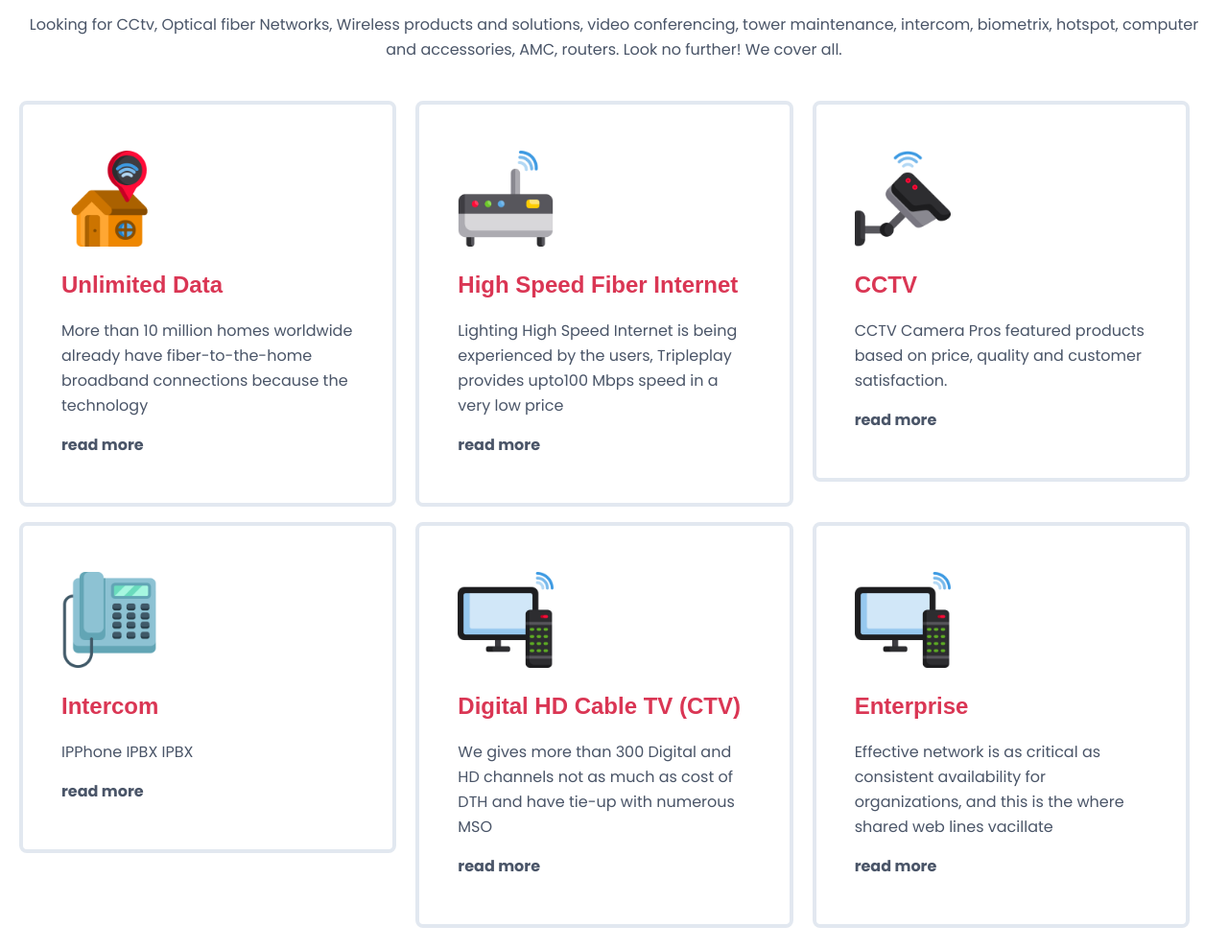
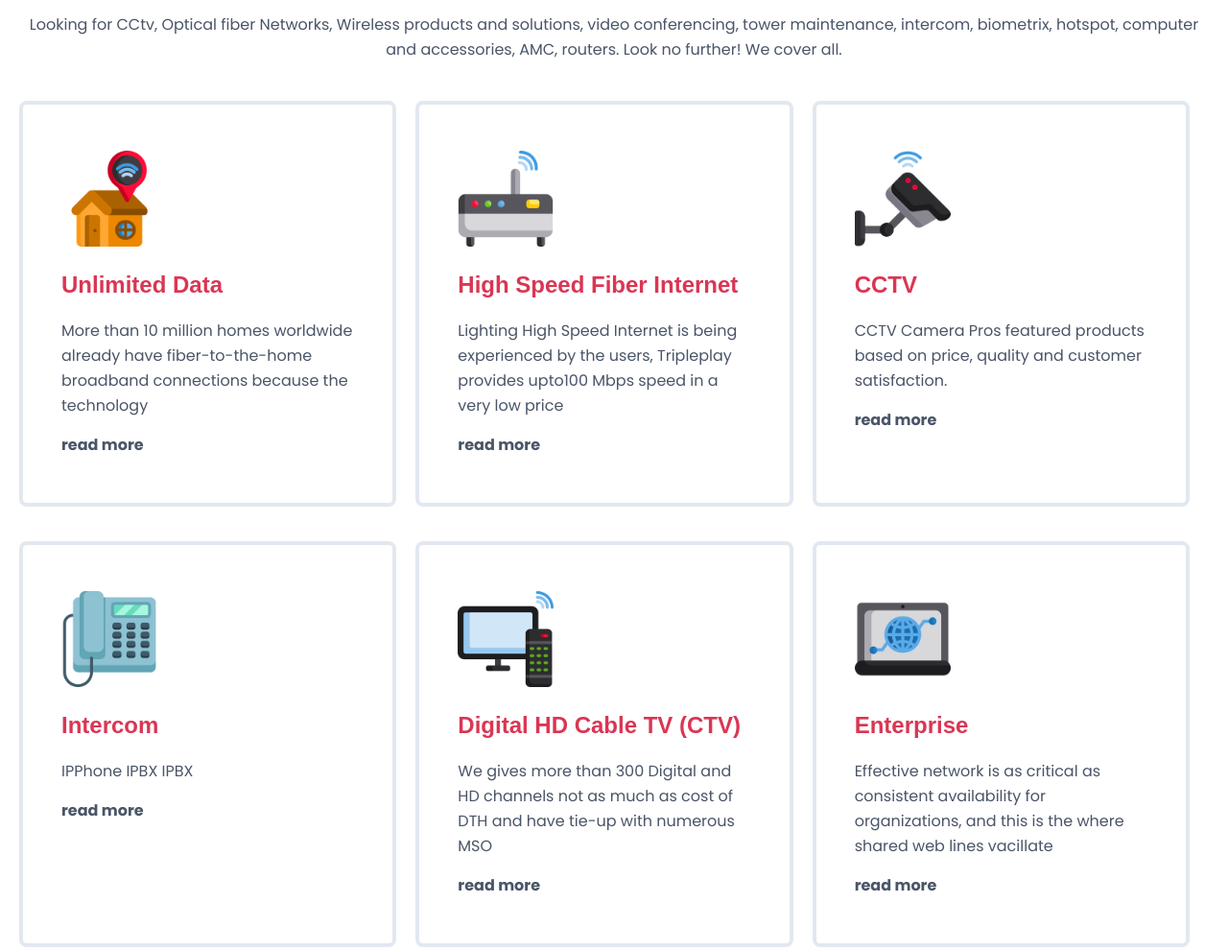
Before and after one commit to NaveenKharwar/jk-technologies, a Gatsby site: page / in a window 1280 px wide. Shown: the part 1635-2625 px from the top of the page at 96% size. Built offline with nearby package versions, Linux system fonts and the light colour scheme; Gatsby itself is replaced by a stand-in of ours; a web font is replaced by a local one.

Commit message:
- Cards fixed

```diff
--- a/src/components/sections/ServicesCard.js
+++ b/src/components/sections/ServicesCard.js
@@ -3,8 +3,8 @@ import { Link } from "gatsby"
 
 const ServicesCard = props => {
   return (
-    <div className="services-card__container">
-      <div className="services-card">
+    <div className="services-card__container flex mb-5">
+      <div className="services-card flex-1">
         <div style={{ width: `100px` }}>
           <img
             className="mb-5"
--- a/src/components/sections/services.js
+++ b/src/components/sections/services.js
@@ -75,7 +75,7 @@ export default class Services extends Component {
           />
           <ServicesCard
             data={{
-              imgUrl: television,
+              imgUrl: laptop,
               title: "Enterprise",
               content:
                 "Effective network is as critical as consistent availability for organizations, and this is the where shared web lines vacillate",
```
